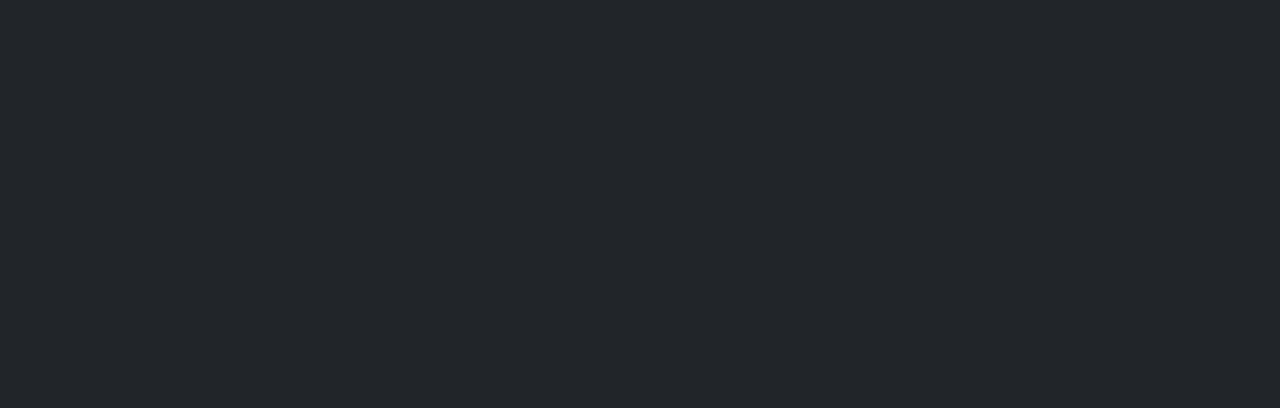
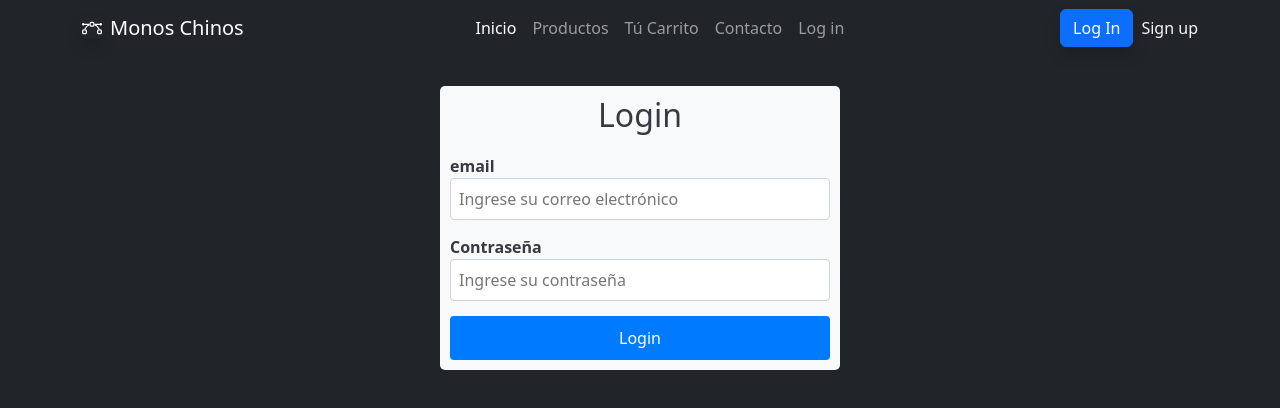
Before and after one commit to camilitwo/angular-venta-app, an Angular app: page /login in a window 1280 px wide. Before the commit this address led to /. Shown: the top 408 px of the page. Built offline with nearby package versions, Linux system fonts and the light colour scheme.

Commit message:
Login con estilos
Se crea login con estilos

```diff
--- a/src/app/app-routing.module.ts
+++ b/src/app/app-routing.module.ts
@@ -2,11 +2,12 @@ import { NgModule } from '@angular/core';
 import { RouterModule, Routes } from '@angular/router';
 import { IndexComponent } from './index/index.component';
 import { SignupComponent } from './signup/signup.component';
+import {LoginComponent} from "./login/login.component";
 
 const routes: Routes = [
   { path: '', component: IndexComponent },
   { path: 'signup', component: SignupComponent },
-
+  {path:'login', component: LoginComponent},
 ];
 
 @NgModule({
--- a/src/app/login/login.component.css
+++ b/src/app/login/login.component.css
@@ -0,0 +1,51 @@
+.login-container {
+  max-width: 400px;
+  margin: 0 auto;
+  padding: 20px;
+  background-color: #f8f9fa;
+  color: #343a40;
+  border-radius: 5px;
+}
+
+.login-container h2 {
+  text-align: center;
+  color: #343a40;
+}
+
+.login-container form {
+  margin-top: 20px;
+}
+
+.login-container .form-group {
+  margin-bottom: 15px;
+}
+
+.login-container label {
+  display: block;
+  font-weight: bold;
+  color: #343a40;
+}
+
+.login-container input[type="text"],
+.login-container input[type="email"],
+.login-container input[type="password"] {
+  width: 100%;
+  padding: 8px;
+  border: 1px solid #ced4da;
+  border-radius: 4px;
+  color: #495057;
+}
+
+.login-container button {
+  width: 100%;
+  padding: 10px;
+  background-color: #007bff;
+  color: white;
+  border: none;
+  border-radius: 4px;
+  cursor: pointer;
+}
+
+.login-container button:hover {
+  background-color: #0056b3;
+}
--- a/src/app/login/login.component.html
+++ b/src/app/login/login.component.html
@@ -1,13 +1,16 @@
-<div class="container">
-<form>
-  <div>
-  <input type="email" name="email" placeholder="Email" >
-  </div>
-  <div>
-  <input type="password" name="password" placeholder="Password" >
-  </div>
-<div>
-  <button class="btn btn-primary shadow" type="submit" name="submit">Login</button>
+<app-navbar></app-navbar>
+<div class="login-container" style="padding: 10px; margin-top: 30px;">
+  <h2>Login</h2>
+  <form>
+    <div class="form-group">
+      <label for="email">email</label>
+      <input type="email" id="email" name="email" placeholder="Ingrese su correo electrónico" />
+    </div>
+    <div class="form-group">
+      <label for="password">Contraseña</label>
+      <input type="password" id="password" name="password" placeholder="Ingrese su contraseña" />
+    </div>
+    <button type="submit">Login</button>
+
+  </form>
 </div>
-</form>
-</div>
--- a/src/app/login/login.component.ts
+++ b/src/app/login/login.component.ts
@@ -6,5 +6,9 @@ import { Component } from '@angular/core';
   styleUrls: ['./login.component.css']
 })
 export class LoginComponent {
+  private router: any;
 
+  login() {
+    this.router.navigate(['/login']);
+  }
 }
--- a/src/app/navbar/navbar.component.html
+++ b/src/app/navbar/navbar.component.html
@@ -26,7 +26,7 @@
                     <li class="nav-item"><a class="nav-link" href="login.html">Log in</a></li>
                     <li class="nav-item"></li>
                 </ul>
-                <a class="btn btn-primary shadow" role="button" data-bss-hover-animate="pulse" href="login.html">Log In</a>
+                <a class="btn btn-primary shadow" role="button" data-bss-hover-animate="pulse" (click)="login()">Log In</a>
                 <a class="nav-link" data-bss-hover-animate="pulse" style="color: whitesmoke; margin-left: 8px;" (click)="signup()">Sign up</a>
             </div>
         </div>
--- a/src/app/navbar/navbar.component.ts
+++ b/src/app/navbar/navbar.component.ts
@@ -14,5 +14,8 @@ export class NavbarComponent {
   signup(){
     this.router.navigate(['/signup']);
   }
+  login(){
+    this.router.navigate(['/login']);
+  }
 
 }
```
